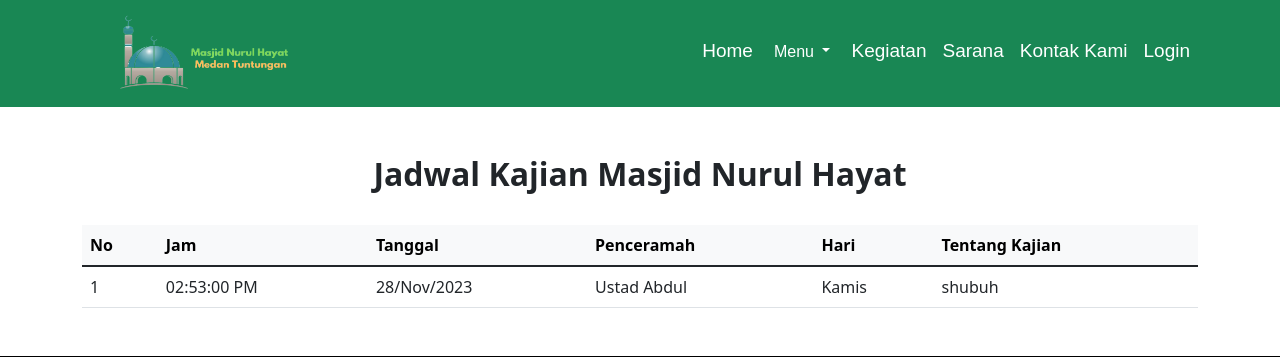
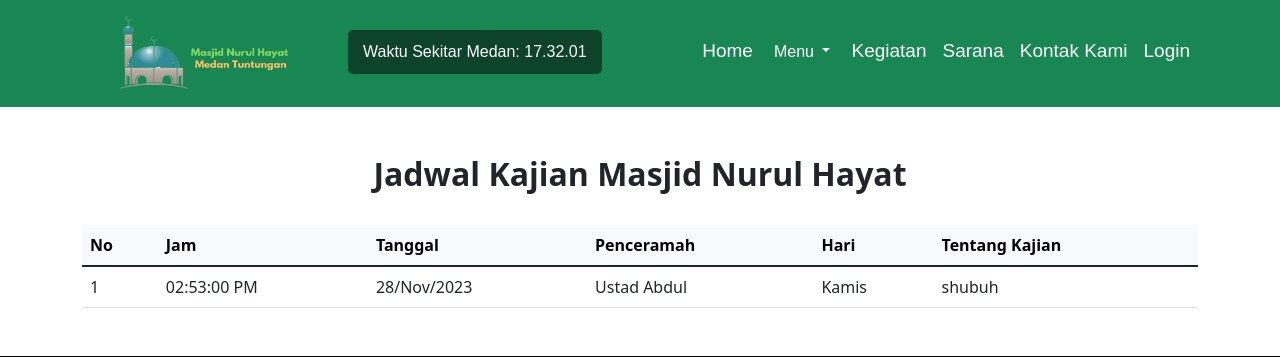
Before and after one commit to Rizki020/simasjidProject, a PHP site: page /?page=jadwal in a window 1280 px wide. Shown: the top 357 px of the page. Run offline with PHP 8.4, Linux system fonts and the light colour scheme; data comes from the database, SQL or seed files in the repository; data that the repository does not hold is empty.

Commit message:
Update terbaru

```diff
--- a/boostrap/css/style.css
+++ b/boostrap/css/style.css
@@ -25,3 +25,15 @@ footer{
     max-width: 60%; /* Sesuaikan lebar maksimum formulir sesuai kebutuhan */
     margin: 0 auto; /* Pusatkan formulir di tengah */
 }
+
+/* Style untuk menampilkan waktu real-time */
+.time-display {
+    color: #ffffff; /* Warna teks putih */
+    font-size: 1rem; /* Ukuran font lebih besar */
+    padding: 10px 15px; /* Ruang di sekitar teks */
+    font-family: 'Arial', sans-serif; /* Font yang lebih modern */
+    background-color: rgba(0, 0, 0, 0.5); /* Latar belakang transparan */
+    border-radius: 5px; /* Sudut membulat */
+    display: inline-block; /* Mengatur agar elemen menjadi blok */
+    margin-left: auto; /* Pindah ke kanan */
+  }
--- /dev/null
+++ b/boostrap/js/time.js
@@ -0,0 +1,13 @@
+function updateTime() {
+    const options = { timeZone: 'Asia/Jakarta', hour: '2-digit', minute: '2-digit', second: '2-digit' };
+    const waktuSaatIni = new Date().toLocaleTimeString('id-ID', options);
+
+    // Menampilkan waktu saat ini di elemen 'waktu'
+    document.getElementById('waktu').innerText = `Waktu Sekitar Medan: ${waktuSaatIni}`;
+  }
+
+  // Memperbarui waktu setiap detik
+  setInterval(updateTime, 1000);
+
+  // Menjalankan fungsi updateTime saat halaman pertama kali dimuat
+  document.addEventListener('DOMContentLoaded', updateTime);
--- a/index.php
+++ b/index.php
@@ -1,5 +1,6 @@
 <!doctype html>
 <html lang="en">
+
 <head>
   <!-- Required meta tags -->
   <meta charset="utf-8">
@@ -10,6 +11,7 @@
   <title>Masjid Nurul Hayat</title>
   <link rel="icon" type="image/png" href="img/sosial/logomasjid3.png">
 </head>
+
 <body>
   <!-- navbar -->
   <nav class="navbar navbar-expand-lg navbar-dark bg-success">
@@ -17,16 +19,19 @@
       <a class="navbar-brand fs-3 fw-bold" href="#">
         <img src="img/sosial/Logomasjid.png" width="250" height="75" class="d-inline-block align-text-top">
       </a>
-    <button class="navbar-toggler" type="button" data-bs-toggle="collapse" data-bs-target="#navbarNav" aria-controls="navbarNav" aria-expanded="false" aria-label="Toggle navigation">
+      <button class="navbar-toggler" type="button" data-bs-toggle="collapse" data-bs-target="#navbarNav"
+        aria-controls="navbarNav" aria-expanded="false" aria-label="Toggle navigation">
         <span class="navbar-toggler-icon"></span>
       </button>
+      <div class="time-display" id="waktu"></div>
       <div class="collapse navbar-collapse isi" id="navbarNav">
         <ul class="navbar-nav ms-auto ps-4">
           <li class="nav-item">
             <a class="nav-link active" aria-current="page" href="index.php">Home</a>
           </li>
           <div class="btn-group">
-          <button class="btn btn-success dropdown-toggle" type="button" id="dropdownMenuClickableInside" data-bs-toggle="dropdown" data-bs-auto-close="outside" aria-expanded="false">
+            <button class="btn btn-success dropdown-toggle" type="button" id="dropdownMenuClickableInside"
+              data-bs-toggle="dropdown" data-bs-auto-close="outside" aria-expanded="false">
               Menu
             </button>
             <ul class="dropdown-menu" aria-labelledby="dropdownMenuClickableInside">
@@ -58,24 +63,19 @@
   include "config/koneksi.php";
   session_start();
 
- error_reporting (E_ALL ^ (E_NOTICE | E_WARNING)); //notif error
+  error_reporting(E_ALL ^ (E_NOTICE | E_WARNING)); //notif error
 
-  if($_GET['page'] == ''){
+  if ($_GET['page'] == '') {
     include "halaman.php";
-  }
-  else if($_GET['page'] == 'jadwal'){
+  } else if ($_GET['page'] == 'jadwal') {
     include 'frontend/jadwal.php';
-  }
-  else if($_GET['page'] == 'organisasi'){
+  } else if ($_GET['page'] == 'organisasi') {
     include 'frontend/organisasi.php';
-  }
-  else if($_GET['page'] == 'kontak'){
+  } else if ($_GET['page'] == 'kontak') {
     include 'frontend/kontak.php';
-  }
-  else if($_GET['page'] == 'kegiatan'){
+  } else if ($_GET['page'] == 'kegiatan') {
     include 'frontend/kegiatan.php';
-  }
-  else if($_GET['page'] == 'sarana'){
+  } else if ($_GET['page'] == 'sarana') {
     include 'frontend/sarana.php';
   }
   ?>
@@ -96,7 +96,8 @@ session_start();
           <p>Tlp. 0838 0941 5317</p>
           <p>Email. rizkikahfi12345@gmail.com</p>
           <p>Donasi :
-        <a href="#" onclick="window.open('https://wa.me/6283809415317?text=Halo%20saya%20ingin%20donasi', '_blank'); return false;">
+            <a href="#"
+              onclick="window.open('https://wa.me/6283809415317?text=Halo%20saya%20ingin%20donasi', '_blank'); return false;">
               <img src="img/sosial/wa.png" width="40" alt="WhatsApp">
             </a>
           </p>
@@ -109,7 +110,9 @@ session_start();
         </div>
         <!-- batas -->
         <div class="col">
-        <p>“Sesungguhnya yang memakmurkan masjid Allah hanyalah orang-orang yang beriman kepada Allah dan hari akhir, serta (tetap) menegakkan shalat, menunaikan zakat dan tidak takut kecuali hanya kepada Allah. Maka mudah-mudahan mereka termasuk orang-orang yang mendapat petunjuk.”</p>
+          <p>“Sesungguhnya yang memakmurkan masjid Allah hanyalah orang-orang yang beriman kepada Allah dan hari akhir,
+            serta (tetap) menegakkan shalat, menunaikan zakat dan tidak takut kecuali hanya kepada Allah. Maka
+            mudah-mudahan mereka termasuk orang-orang yang mendapat petunjuk.”</p>
           <p>Q.S At-Taubah: 18</p>
         </div>
         <!-- batas -->
@@ -122,5 +125,7 @@ session_start();
   <!-- about -->
   <script src="boostrap/umd/popper.min.js"></script>
   <script src="boostrap/js/bootstrap.min.js"></script>
+  <script src="boostrap/js/time.js"></script>
 </body>
+
 </html>
--- a/login.php
+++ b/login.php
@@ -71,12 +71,6 @@ if (isset($_POST['login'])) {
                                             <input type="password" id="password" class="form-control form-control-lg"
                                                 name="pass" required />
                                             <label class="form-label" for="password">Password</label>
-                                            <div class="form-check">
-                                                <input type="checkbox" class="form-check-input" id="showPassword"
-                                                    checked>
-                                                <label class="form-check-label" for="showPassword"
-                                                    onclick="event.preventDefault();">Sembunyikan Password</label>
-                                            </div>
                                         </div>
 
                                         <div class="pt-1 mb-4">
```
Lines whose indentation alone changed are shown as unchanged.
